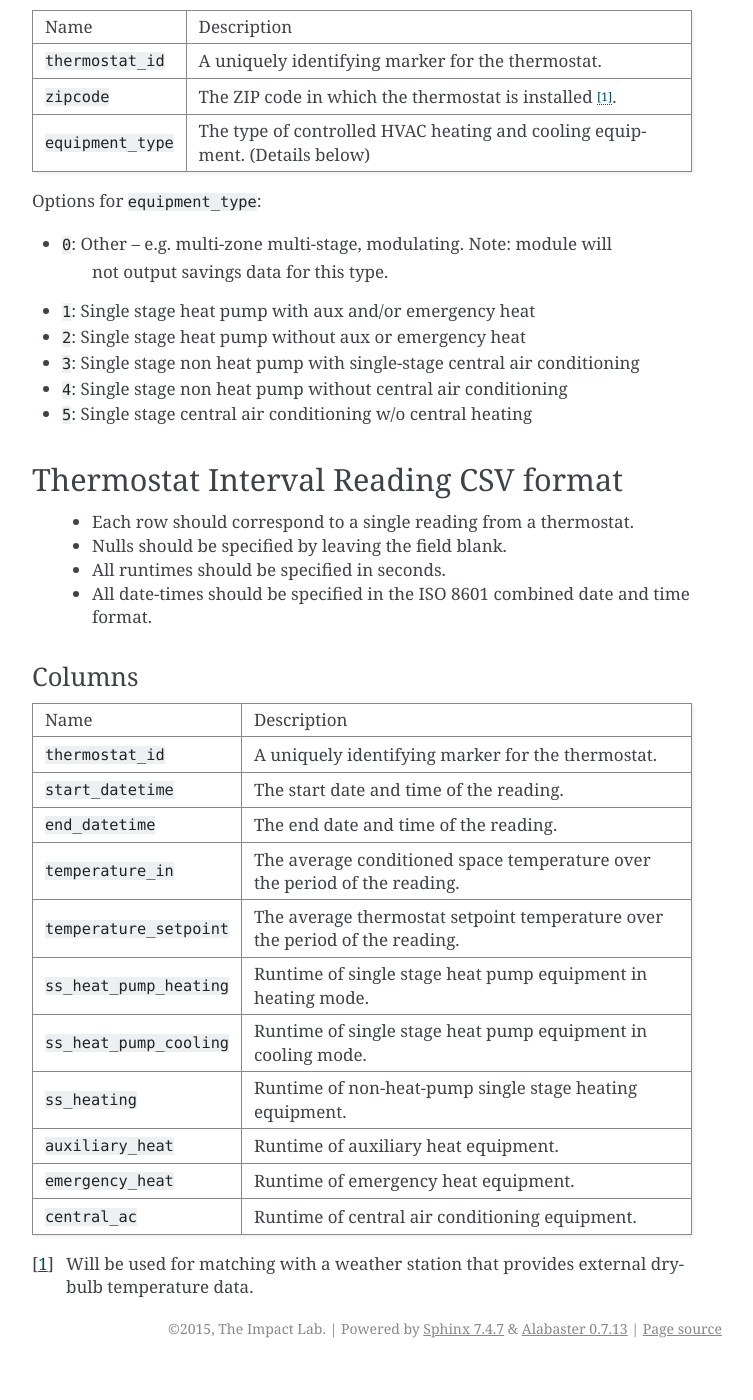
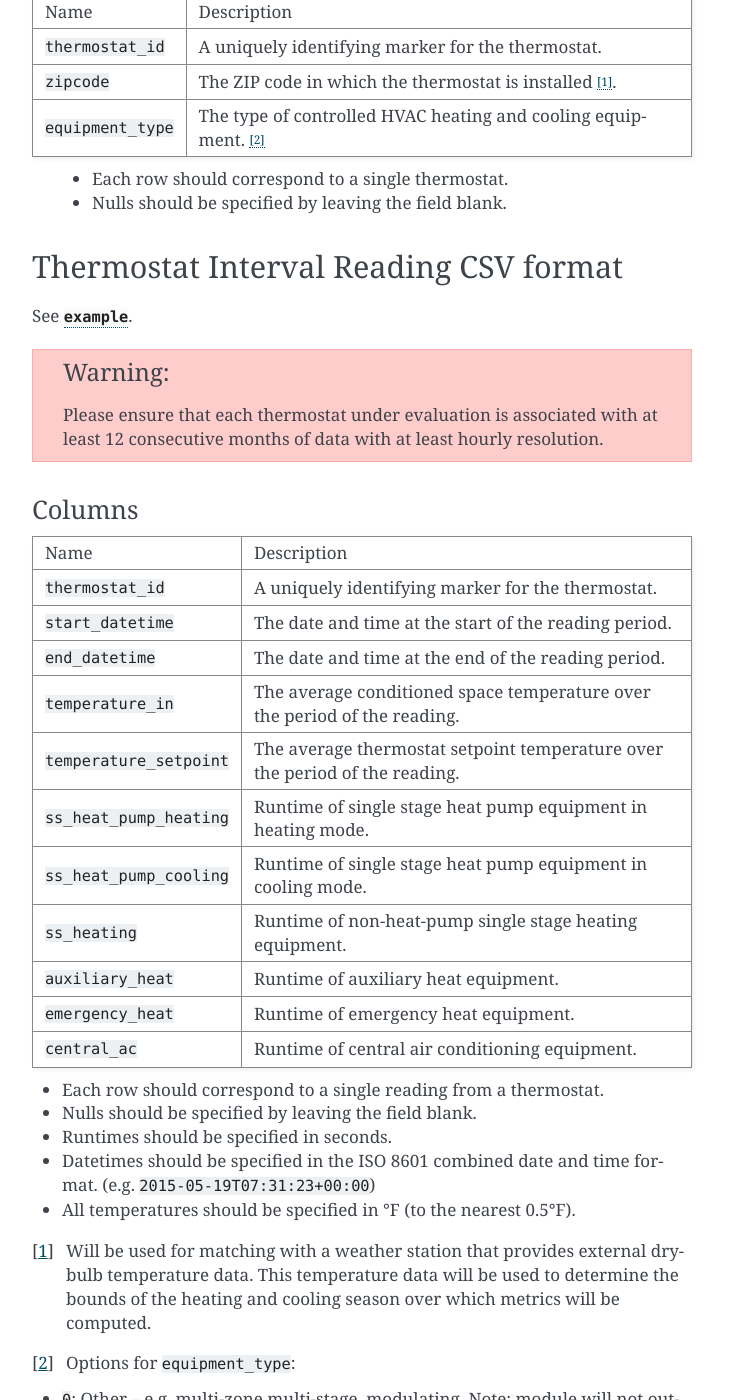
Before and after one commit to EPAENERGYSTAR/epathermostat, a Sphinx documentation site: the page built from docs/tutorial.rst, in a window 1280 px wide and 1400 px high, scrolled down 436 px. Shown: the whole window, without its empty margins (388-1141 px from the left). Built offline with Sphinx 7.4.7, drawn with Linux system fonts in a browser that asks for light colours; before the commit the page ends 1804 px from its top, so only the background shows below that; some of the changed text lies outside the part shown.

Commit message:
update input data docs, add example files, rearrange

```diff
--- /dev/null
+++ b/docs/examples/thermostat_interval_reading_example.csv
@@ -0,0 +1,5 @@
+thermostat_id,start_datetime,end_datetime,temperature_in,temperature_setpoint,ss_heat_pump_heating,ss_heat_pump_cooling,ss_heating,auxiliary_heat,emergency_heat,central_ac
+7c5419c4-0001-11e5-a322-1697f925ec7b,2014-01-01T00:00+05:00,2014-01-01T01:00+05:00,25,76,3000,0,,0,,
+7c5419c4-0001-11e5-a322-1697f925ec7b,2014-01-01T01:00+05:00,2014-01-01T02:00+05:00,23.5,76,3600,0,,2000,,
+7c5419c4-0001-11e5-a322-1697f925ec7b,2014-01-01T02:00+05:00,2014-01-01T03:00+05:00,24.5,76,2500,0,,0,,
+7c5419c4-0001-11e5-a322-1697f925ec7b,2014-01-01T03:00+05:00,2014-01-01T04:00+05:00,23,76,0,0,,2000,,
--- /dev/null
+++ b/docs/examples/thermostat_metadata_example.csv
@@ -0,0 +1,5 @@
+thermostat_id,zipcode,equipment_type
+7c5419c4-0001-11e5-a322-1697f925ec7b,12345,0
+7c541c12-0001-11e5-a322-1697f925ec7b,23456,1
+7c541d52-0001-11e5-a322-1697f925ec7b,34567,2
+7c541e74-0001-11e5-a322-1697f925ec7b,45678,2
--- a/docs/tutorial.rst
+++ b/docs/tutorial.rst
@@ -1,5 +1,5 @@
-Tutorial
-========
+Input data
+==========
 
 Input data should be specified using the following formats. One CSV should
 specify thermostat summary metadata (e.g. unique identifiers, location, etc.).
@@ -9,8 +9,7 @@ metadata csv by the :code:`thermostat_id` column.
 Thermostat Summary Metadata CSV format
 --------------------------------------
 
- - Each row should correspond to a single thermostat.
- - Nulls should be specified by leaving the field blank.
+See :download:`example <./examples/thermostat_metadata_example.csv>`
 
 Columns
 ~~~~~~~
@@ -20,26 +19,21 @@ Name                   Description
 ---------------------- -----------
 :code:`thermostat_id`  A uniquely identifying marker for the thermostat.
 :code:`zipcode`        The ZIP code in which the thermostat is installed [#]_.
-:code:`equipment_type` The type of controlled HVAC heating and cooling equipment. (Details below)
+:code:`equipment_type` The type of controlled HVAC heating and cooling equipment. [#]_
 ====================== ===========
 
-Options for :code:`equipment_type`:
-
-- :code:`0`: Other – e.g. multi-zone multi-stage, modulating. Note: module will
-   not output savings data for this type.
-- :code:`1`: Single stage heat pump with aux and/or emergency heat
-- :code:`2`: Single stage heat pump without aux or emergency heat
-- :code:`3`: Single stage non heat pump with single-stage central air conditioning
-- :code:`4`: Single stage non heat pump without central air conditioning
-- :code:`5`: Single stage central air conditioning w/o central heating
+ - Each row should correspond to a single thermostat.
+ - Nulls should be specified by leaving the field blank.
 
 Thermostat Interval Reading CSV format
 --------------------------------------
 
- - Each row should correspond to a single reading from a thermostat.
- - Nulls should be specified by leaving the field blank.
- - All runtimes should be specified in seconds.
- - All date-times should be specified in the ISO 8601 combined date and time format.
+See :download:`example <./examples/thermostat_interval_reading_example.csv>`.
+
+.. warning::
+   Please ensure that each thermostat under evaluation is associated with at
+   least 12 consecutive months of data with at least hourly
+   resolution.
 
 Columns
 ~~~~~~~
@@ -48,8 +42,8 @@ Columns
 Name                         Description
 ---------------------------- -----------
 :code:`thermostat_id`        A uniquely identifying marker for the thermostat.
-:code:`start_datetime`       The start date and time of the reading.
-:code:`end_datetime`         The end date and time of the reading.
+:code:`start_datetime`       The date and time at the start of the reading period.
+:code:`end_datetime`         The date and time at the end of the reading period.
 :code:`temperature_in`       The average conditioned space temperature over the period of the reading.
 :code:`temperature_setpoint` The average thermostat setpoint temperature over the period of the reading.
 :code:`ss_heat_pump_heating` Runtime of single stage heat pump equipment in heating mode.
@@ -60,5 +54,25 @@ Name                         Description
 :code:`central_ac`           Runtime of central air conditioning equipment.
 ============================ ===========
 
+- Each row should correspond to a single reading from a thermostat.
+- Nulls should be specified by leaving the field blank.
+- Runtimes should be specified in seconds.
+- Datetimes should be specified in the ISO 8601 combined date and time format.
+  (e.g. :code:`2015-05-19T07:31:23+00:00`)
+- All temperatures should be specified in °F (to the nearest 0.5°F).
+
+
 .. [#] Will be used for matching with a weather station that provides external
-   dry-bulb temperature data.
+   dry-bulb temperature data. This temperature data will be used to determine
+   the bounds of the heating and cooling season over which metrics will be
+   computed.
+
+.. [#] Options for :code:`equipment_type`:
+
+   - :code:`0`: Other – e.g. multi-zone multi-stage, modulating. Note: module will
+     not output savings data for this type.
+   - :code:`1`: Single stage heat pump with aux and/or emergency heat
+   - :code:`2`: Single stage heat pump without aux or emergency heat
+   - :code:`3`: Single stage non heat pump with single-stage central air conditioning
+   - :code:`4`: Single stage non heat pump without central air conditioning
+   - :code:`5`: Single stage central air conditioning w/o central heating
```
